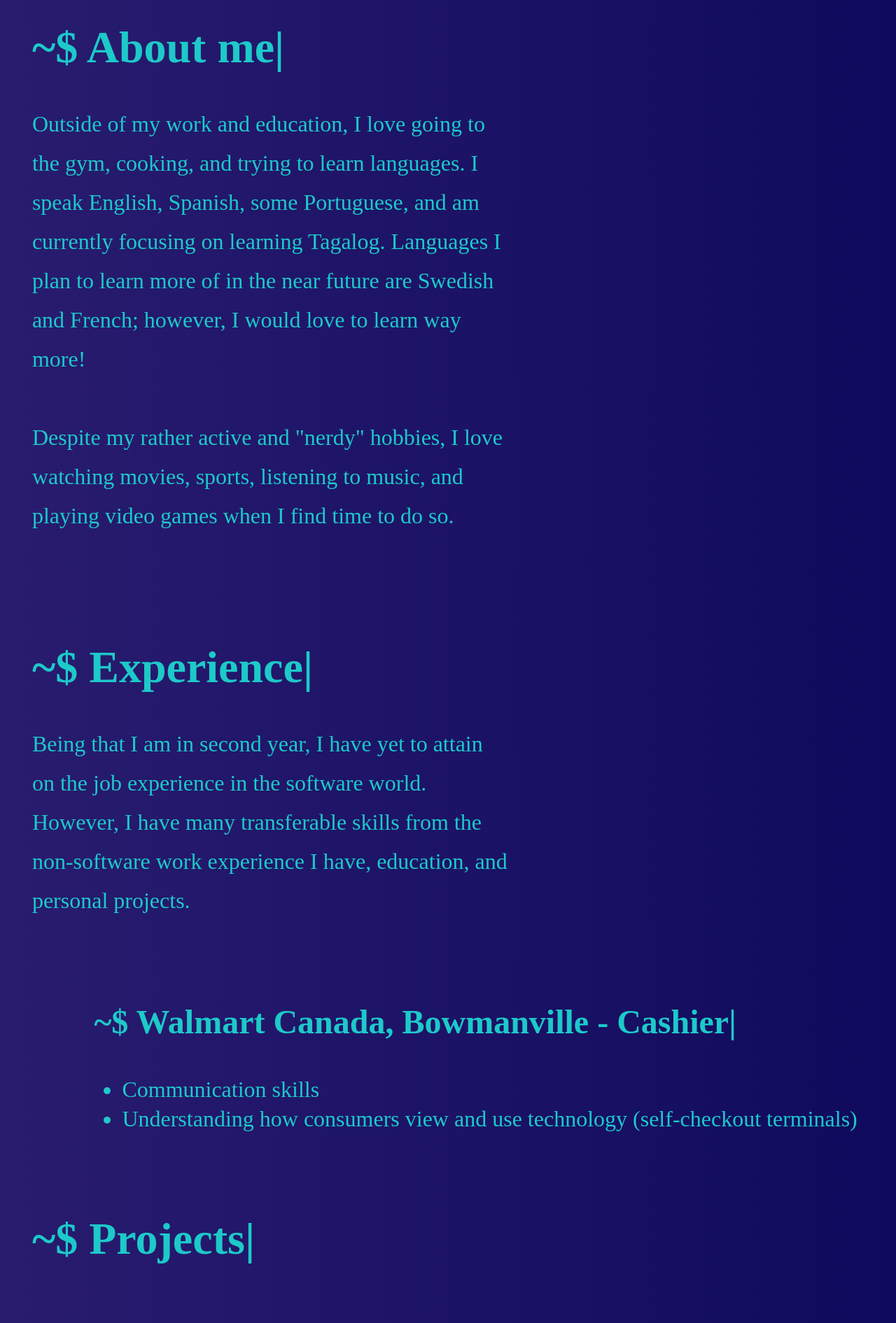
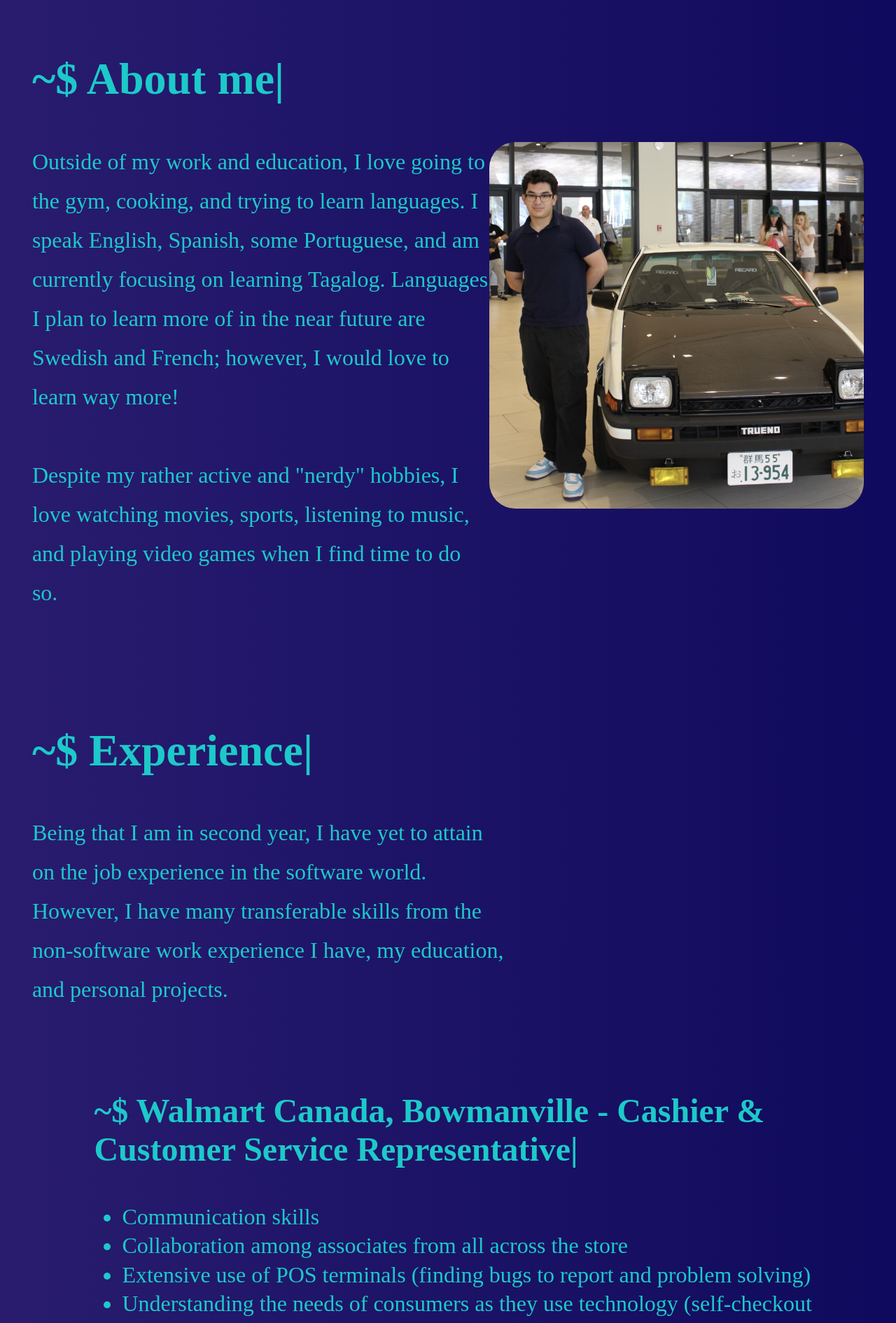
Before and after one commit to Cortes205/Alan, a React (Vite) app: page / in a window 1280 px wide. Shown: the part 880-2771 px from the top of the page at 70% size. Built offline with nearby package versions, Linux system fonts and the light colour scheme.

Commit message:
Added photos, styles, skills

```diff
--- a/src/components/about.tsx
+++ b/src/components/about.tsx
@@ -1,5 +1,6 @@
 import renderHeader from "./helpers/renderHeader.tsx";
 import {Fade, Slide} from "react-awesome-reveal";
+import alanpic from "../assets/alan.jpg"
 
 export default function About() {
     return (
@@ -8,6 +9,7 @@ export default function About() {
 
             <Slide direction="up" duration={1500} triggerOnce={true}>
                 <Fade duration={2000} triggerOnce={true}>
+                    <img src={alanpic} alt="alancortes"></img>
                     <p>
                         Outside of my work and education, I love going to the gym,
                         cooking, and trying to learn languages. I speak English,
--- a/src/components/experience.tsx
+++ b/src/components/experience.tsx
@@ -4,7 +4,10 @@ import {Fade, Slide} from "react-awesome-reveal";
 export default function Experience() {
     const skillsOne : string[] = [
         'Communication skills',
-        'Understanding how consumers view and use technology (self-checkout terminals)'
+        'Collaboration among associates from all across the store',
+        'Extensive use of POS terminals (finding bugs to report and problem solving)',
+        'Understanding the needs of consumers as they use technology (self-checkout terminals or online ordering)',
+        'Understanding the needs of associates in their use of company technology'
     ];
 
     return(
@@ -18,7 +21,7 @@ export default function Experience() {
                             Being that I am in second year, I have
                             yet to attain on the job experience in
                             the software world. However, I have many transferable
-                            skills from the non-software work experience I have, education,
+                            skills from the non-software work experience I have, my education,
                             and personal projects.
                         </p>
                     </Fade>
@@ -26,7 +29,7 @@ export default function Experience() {
             </section>
 
             <section id="jobs">
-                {renderHeader('~$ Walmart Canada, Bowmanville - Cashier', 'h3', 60)}
+                {renderHeader('~$ Walmart Canada, Bowmanville - Cashier & Customer Service Representative', 'h3', 60)}
                 <Slide direction="up" duration={1500} triggerOnce={true}>
                     <Fade duration={2000} triggerOnce={true}>
                         <ul>
--- a/src/components/nav.tsx
+++ b/src/components/nav.tsx
@@ -24,6 +24,10 @@ export default function Nav() {
                     </li>
                 )}
             </ul>
+
+            {/* <ul id="socials">
+                <li>hello</li>
+            </ul> */}
         </>
     );
 }
--- a/src/components/projects.tsx
+++ b/src/components/projects.tsx
@@ -11,7 +11,7 @@ export default function Projects() {
                     <div>
                         <h3><a target="_blank" href="https://github.com/Cortes205/Currency-Conversion-App">Currency Conversion App</a></h3>
                         <img src={currencypic} alt="currency-conversion-application" />
-                        <p>Interactive command line interface application used to convert currencies with live exchange rates</p>
+                        <p>Interactive command line interface application in python used to convert currencies with live exchange rates (webscraping)</p>
                     </div>
                 </li>
             </ul>
--- a/src/main.tsx
+++ b/src/main.tsx
@@ -6,6 +6,7 @@ import About from "./components/about.tsx"
 import Experience from "./components/experience.tsx"
 import Projects from "./components/projects.tsx"
 import Footer from "./components/footer.tsx"
+// import TaylorSeries from "./components/taylorSeries.tsx"
 import "./styles/header.css"
 import "./styles/nav.css"
 import "./styles/about.css"
@@ -21,6 +22,10 @@ ReactDOM.createRoot(document.getElementById('root')!).render(
     <nav>
       <Nav />
     </nav>
+
+    {/* <section id="animation">
+      <TaylorSeries />
+    </section> */}
 
     <section id="header">
       <Header />
--- a/src/styles/about.css
+++ b/src/styles/about.css
@@ -1,5 +1,11 @@
 #aboutSection {
     padding: 3%;
+}
+#aboutSection img {
+    width: 45%;
+    border-radius: 7%;
+    float: right;
+    margin-bottom: 4%;
 }
 
 @media only screen and (max-width: 600px) {
@@ -7,11 +13,14 @@
         text-align: center;
         margin-top: 5%;
     }
+    #aboutSection img {
+        display: none;
+    }
 }
 
 @media only screen and (min-width: 601px) {
     #aboutSection {
         margin-top: 2%;
-        margin-right: 40%;
+        /* margin-right: 40%; */
     }
 }
--- a/src/styles/index.css
+++ b/src/styles/index.css
@@ -1,3 +1,8 @@
+#animation {
+    margin-top: 15%;
+}
+
+
 body {
     background: linear-gradient(to right, rgb(41, 28, 111), rgb(15, 10, 93));
     background-repeat: no-repeat;
@@ -5,6 +10,9 @@ body {
     font-family: 'Times New Roman', Times, serif;
     color: rgb(29, 201, 201);
     line-height: 350%;
+}
+h1, h2, h3 {
+    line-height: 115%;
 }
 h1 {
     font-size: 6rem;
```
Also changed, not shown: src/styles/nav.css (+13 -0 lines), src/assets/alan.jpg (added).
